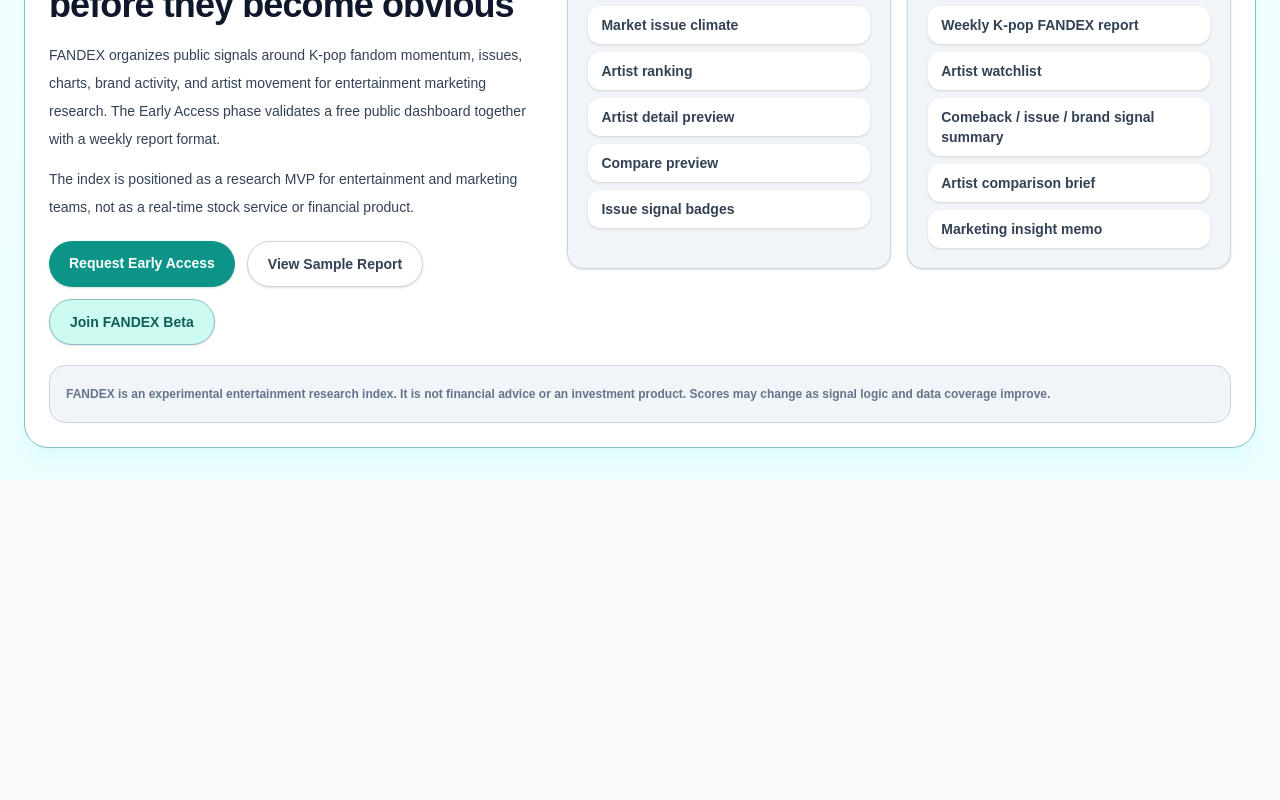
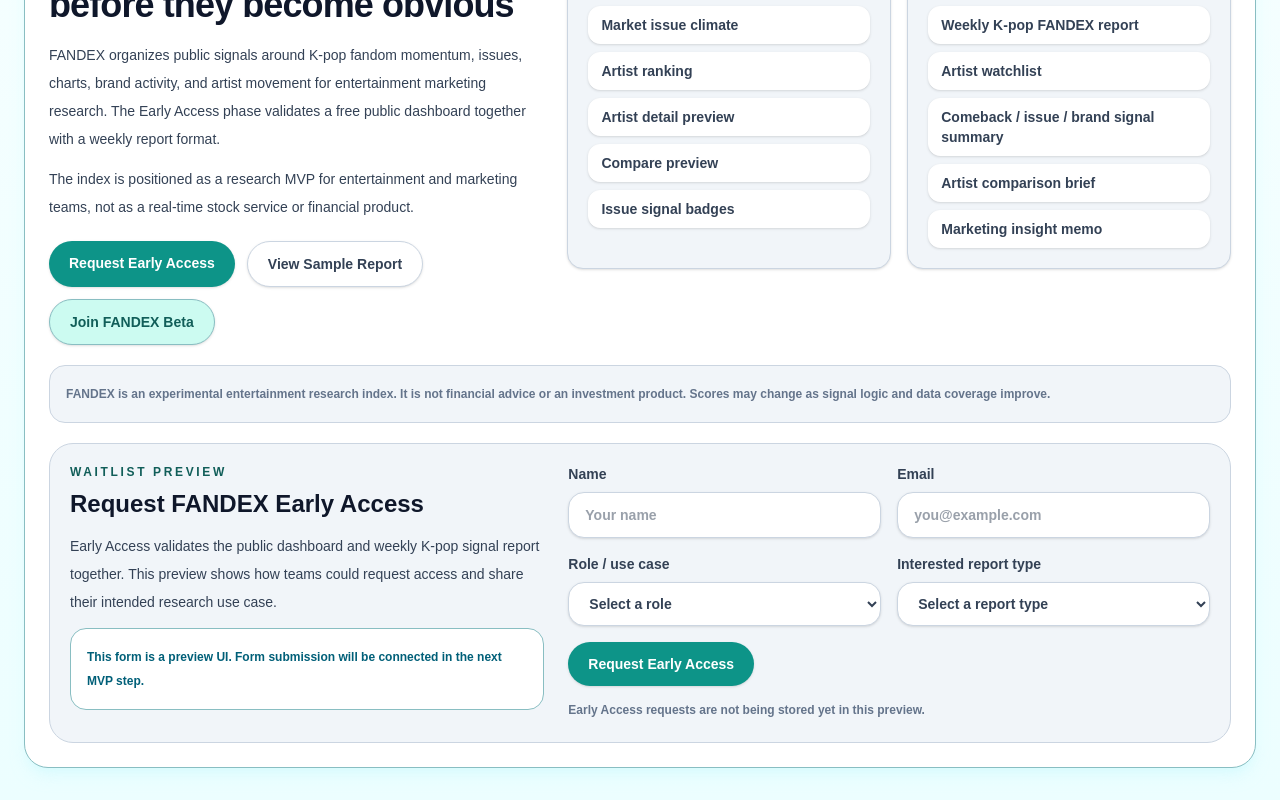
Before and after one commit to kpopmaker/fandex, a Next.js app: page / in a window 1280 px wide. Shown: the part 2981-3781 px from the top of the page. Before the commit the page ends 3461 px from the top, so only its background shows below. Built offline with nearby package versions, Linux system fonts and the light colour scheme.

Commit message:
feat: add early access waitlist form UI

```diff
--- a/app/page.tsx
+++ b/app/page.tsx
@@ -365,6 +365,23 @@
   'Marketing insight memo',
 ];
 
+const waitlistRoleOptions = [
+  'Entertainment marketer',
+  'K-pop fan / community operator',
+  'Brand marketer',
+  'Job seeker / portfolio research',
+  'Investor / market watcher',
+  'Other',
+];
+
+const waitlistReportOptions = [
+  'Weekly K-pop FANDEX report',
+  'Artist watchlist',
+  'Comeback / issue / brand signal summary',
+  'Artist comparison brief',
+  'Marketing insight memo',
+];
+
 export default function Home() {
   const latestMarket = getKpopMarketIndexSummaryV4();
   const marketChartPoints = getKpopMarketChartPointsV4();
@@ -648,7 +665,7 @@
 
           <div className="mt-5 flex flex-wrap gap-3">
             <a
-              href="#early-access"
+              href="#waitlist-form"
               className="rounded-full bg-cyan-500 px-5 py-3 text-sm font-black text-white shadow-sm hover:bg-cyan-400"
             >
               Request Early Access
@@ -660,7 +677,7 @@
               View Sample Report
             </Link>
             <a
-              href="#early-access"
+              href="#waitlist-form"
               className="rounded-full border border-cyan-200 bg-cyan-50 px-5 py-3 text-sm font-black text-cyan-700 shadow-sm hover:bg-cyan-100"
             >
               Join FANDEX Beta
@@ -687,6 +704,98 @@
         financial advice or an investment product. Scores may change as signal
         logic and data coverage improve.
       </p>
+
+      <WaitlistPreviewCard />
+    </section>
+  );
+}
+
+function WaitlistPreviewCard() {
+  const fieldClass =
+    'mt-2 w-full rounded-2xl border border-slate-200 bg-white px-4 py-3 text-sm font-bold text-slate-700 shadow-sm outline-none focus:border-cyan-300 focus:ring-2 focus:ring-cyan-100';
+
+  return (
+    <section
+      id="waitlist-form"
+      className="mt-5 rounded-3xl border border-slate-200 bg-slate-50 p-5"
+    >
+      <div className="grid gap-6 lg:grid-cols-[0.85fr_1.15fr] lg:items-start">
+        <div>
+          <p className="text-xs font-black uppercase tracking-[0.22em] text-cyan-600">
+            Waitlist preview
+          </p>
+          <h3 className="mt-2 text-2xl font-black text-slate-950">
+            Request FANDEX Early Access
+          </h3>
+          <p className="mt-3 text-sm leading-7 text-slate-600">
+            Early Access validates the public dashboard and weekly K-pop signal
+            report together. This preview shows how teams could request access
+            and share their intended research use case.
+          </p>
+          <p className="mt-3 rounded-2xl border border-cyan-200 bg-white p-4 text-xs font-bold leading-6 text-cyan-800">
+            This form is a preview UI. Form submission will be connected in the
+            next MVP step.
+          </p>
+        </div>
+
+        <div className="grid gap-4 md:grid-cols-2">
+          <label className="text-sm font-black text-slate-700">
+            Name
+            <input
+              className={fieldClass}
+              name="name"
+              placeholder="Your name"
+              type="text"
+            />
+          </label>
+
+          <label className="text-sm font-black text-slate-700">
+            Email
+            <input
+              className={fieldClass}
+              name="email"
+              placeholder="you@example.com"
+              type="email"
+            />
+          </label>
+
+          <label className="text-sm font-black text-slate-700">
+            Role / use case
+            <select className={fieldClass} defaultValue="" name="role">
+              <option value="">Select a role</option>
+              {waitlistRoleOptions.map((option) => (
+                <option key={option} value={option}>
+                  {option}
+                </option>
+              ))}
+            </select>
+          </label>
+
+          <label className="text-sm font-black text-slate-700">
+            Interested report type
+            <select className={fieldClass} defaultValue="" name="reportType">
+              <option value="">Select a report type</option>
+              {waitlistReportOptions.map((option) => (
+                <option key={option} value={option}>
+                  {option}
+                </option>
+              ))}
+            </select>
+          </label>
+
+          <div className="md:col-span-2">
+            <button
+              type="button"
+              className="w-full rounded-full bg-cyan-500 px-5 py-3 text-sm font-black text-white shadow-sm hover:bg-cyan-400 md:w-auto"
+            >
+              Request Early Access
+            </button>
+            <p className="mt-3 text-xs font-bold leading-6 text-slate-500">
+              Early Access requests are not being stored yet in this preview.
+            </p>
+          </div>
+        </div>
+      </div>
     </section>
   );
 }
--- a/app/sample-report/page.tsx
+++ b/app/sample-report/page.tsx
@@ -303,6 +303,39 @@
           </div>
         </section>
 
+        <section className="rounded-3xl border border-cyan-200 bg-white p-6 shadow-lg shadow-cyan-100/60">
+          <div className="grid gap-5 lg:grid-cols-[1fr_auto] lg:items-center">
+            <div>
+              <p className="text-xs font-black uppercase tracking-[0.22em] text-cyan-600">
+                Early Access
+              </p>
+              <h2 className="mt-2 text-2xl font-black">
+                Want this report every week?
+              </h2>
+              <p className="mt-3 max-w-3xl text-sm leading-7 text-slate-600">
+                Join FANDEX Early Access to receive weekly K-pop signal briefs,
+                artist watchlists, and marketing insight memos as the report
+                format is validated.
+              </p>
+            </div>
+
+            <div className="flex flex-wrap gap-3 lg:justify-end">
+              <Link
+                href="/#waitlist-form"
+                className="rounded-full bg-cyan-500 px-5 py-3 text-sm font-black text-white shadow-sm hover:bg-cyan-400"
+              >
+                Request Early Access
+              </Link>
+              <Link
+                href="/"
+                className="rounded-full border border-slate-200 bg-white px-5 py-3 text-sm font-black text-slate-700 shadow-sm hover:border-cyan-300 hover:text-cyan-700"
+              >
+                Back to Dashboard
+              </Link>
+            </div>
+          </div>
+        </section>
+
         <section className="rounded-3xl border border-slate-200 bg-slate-50 p-5">
           <p className="text-xs font-bold leading-6 text-slate-500">
             FANDEX is an experimental entertainment research index. It is not
```
Also changed, not shown: 1 other file (tests, documents, lock files or other folders).
